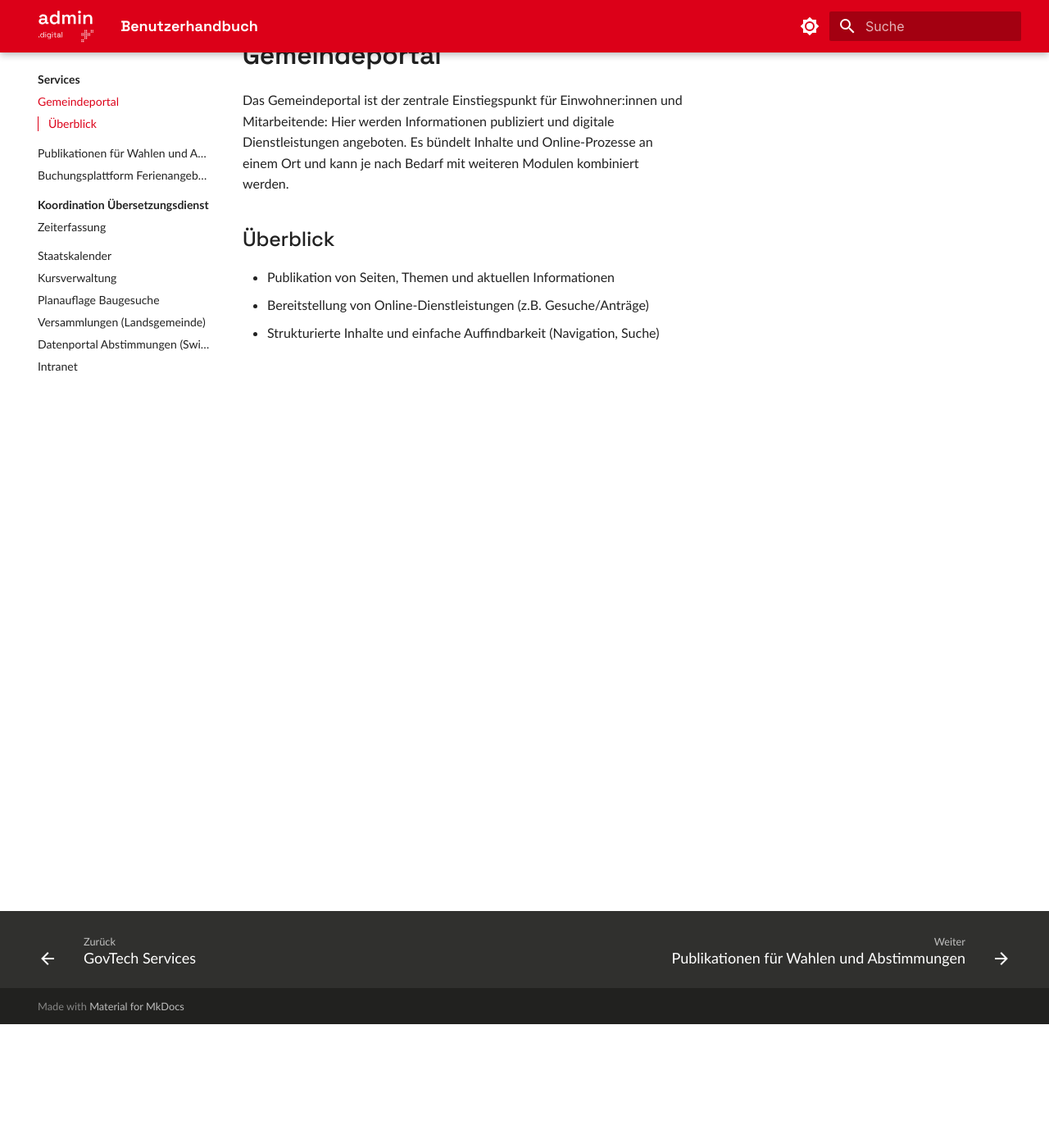
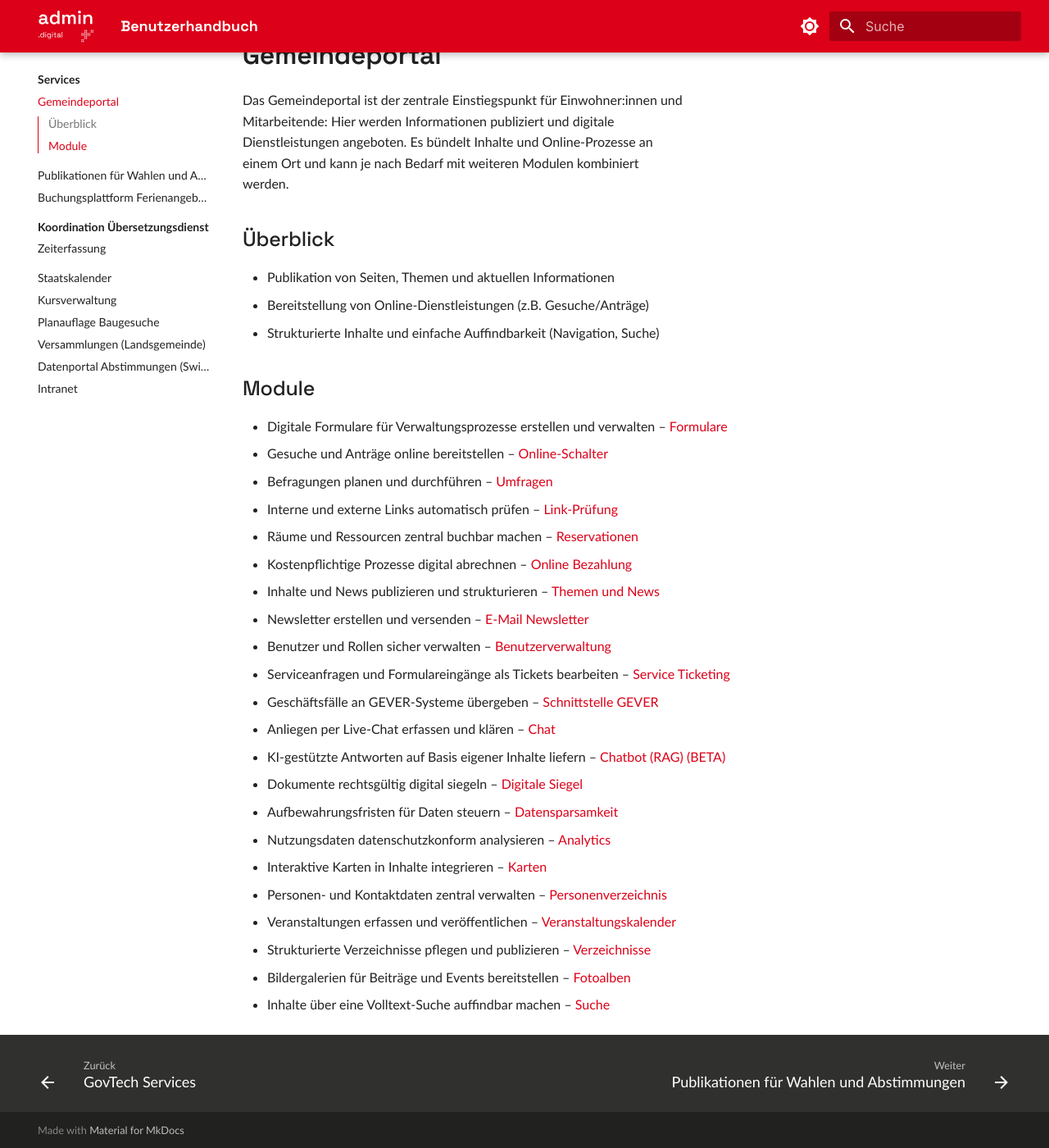
Before and after one commit to seantis/docs-admin-digital, an MkDocs documentation site: the page built from content/services/gemeindeportal/index.md, in a window 1280 px wide and 1400 px high, scrolled down 151 px. Shown: the whole window at 82% size. Built offline with MkDocs 1.6.1 and Material for MkDocs 9.7.7, drawn with Linux system fonts in a browser that asks for light colours.

Commit message:
Module Gemeindeportal

```diff
--- a/content/services/gemeindeportal/index.md
+++ b/content/services/gemeindeportal/index.md
@@ -13,3 +13,28 @@ Es bündelt Inhalte und Online-Prozesse an einem Ort und kann je nach Bedarf mit
 - Publikation von Seiten, Themen und aktuellen Informationen
 - Bereitstellung von Online-Dienstleistungen (z.B. Gesuche/Anträge)
 - Strukturierte Inhalte und einfache Auffindbarkeit (Navigation, Suche)
+
+## Module
+
+- Digitale Formulare für Verwaltungsprozesse erstellen und verwalten – [Formulare](/module/formulare/)
+- Gesuche und Anträge online bereitstellen – [Online-Schalter](/module/online-schalter/)
+- Befragungen planen und durchführen – [Umfragen](/module/umfragen/)
+- Interne und externe Links automatisch prüfen – [Link-Prüfung](/module/link-pruefung/)
+- Räume und Ressourcen zentral buchbar machen – [Reservationen](/module/reservationen/)
+- Kostenpflichtige Prozesse digital abrechnen – [Online Bezahlung](/module/online-bezahlung/)
+- Inhalte und News publizieren und strukturieren – [Themen und News](/module/themen-und-news/)
+- Newsletter erstellen und versenden – [E-Mail Newsletter](/module/e-mail-newsletter/)
+- Benutzer und Rollen sicher verwalten – [Benutzerverwaltung](/module/benutzerverwaltung/)
+- Serviceanfragen und Formulareingänge als Tickets bearbeiten – [Service Ticketing](/module/service-ticketing/)
+- Geschäftsfälle an GEVER-Systeme übergeben – [Schnittstelle GEVER](/module/gever/)
+- Anliegen per Live-Chat erfassen und klären – [Chat](/module/chat/)
+- KI-gestützte Antworten auf Basis eigener Inhalte liefern – [Chatbot (RAG) (BETA)](/module/chatbot/)
+- Dokumente rechtsgültig digital siegeln – [Digitale Siegel](/module/digitale-siegel/)
+- Aufbewahrungsfristen für Daten steuern – [Datensparsamkeit](/module/datensparsamkeit/)
+- Nutzungsdaten datenschutzkonform analysieren – [Analytics](/module/analytics/)
+- Interaktive Karten in Inhalte integrieren – [Karten](/module/karten/)
+- Personen- und Kontaktdaten zentral verwalten – [Personenverzeichnis](/module/personenverzeichnis/)
+- Veranstaltungen erfassen und veröffentlichen – [Veranstaltungskalender](/module/veranstaltungskalender/)
+- Strukturierte Verzeichnisse pflegen und publizieren – [Verzeichnisse](/module/verzeichnisse/)
+- Bildergalerien für Beiträge und Events bereitstellen – [Fotoalben](/module/fotoalben/)
+- Inhalte über eine Volltext-Suche auffindbar machen – [Suche](/module/suche/)
```
